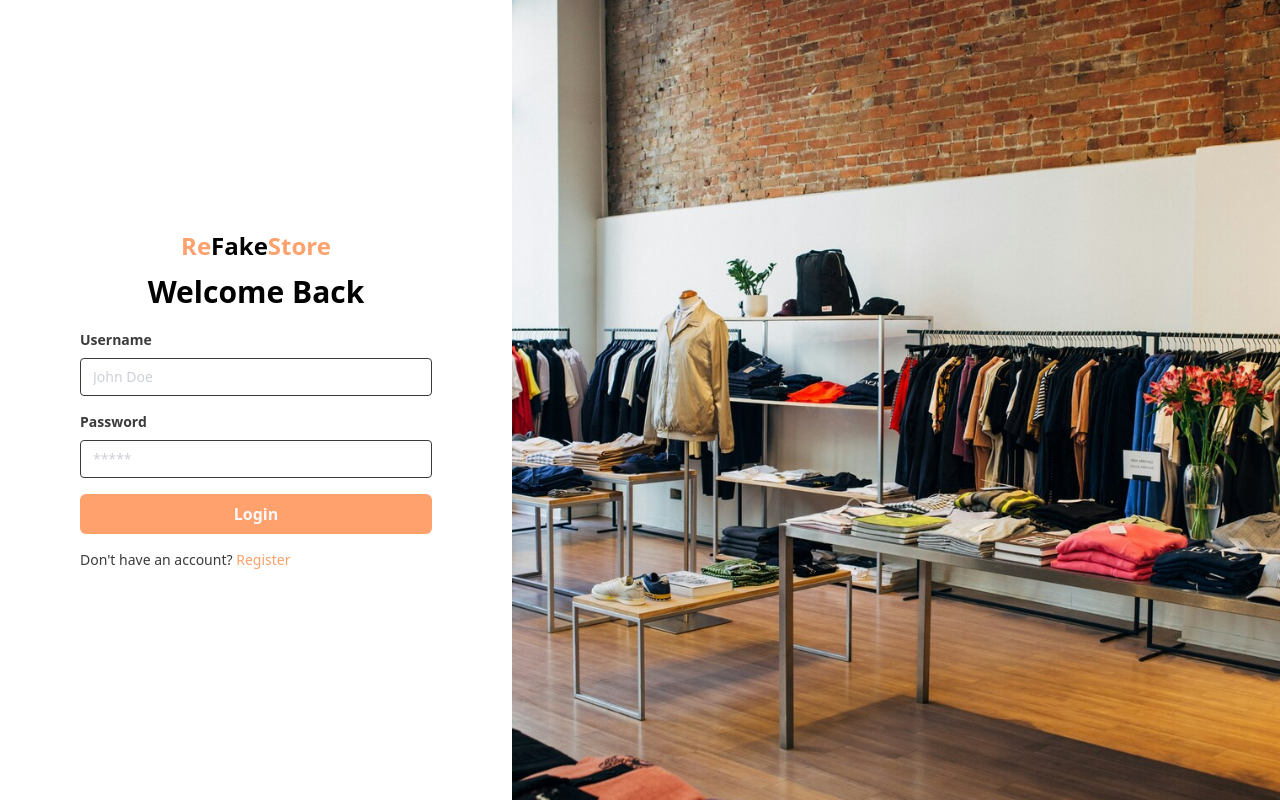
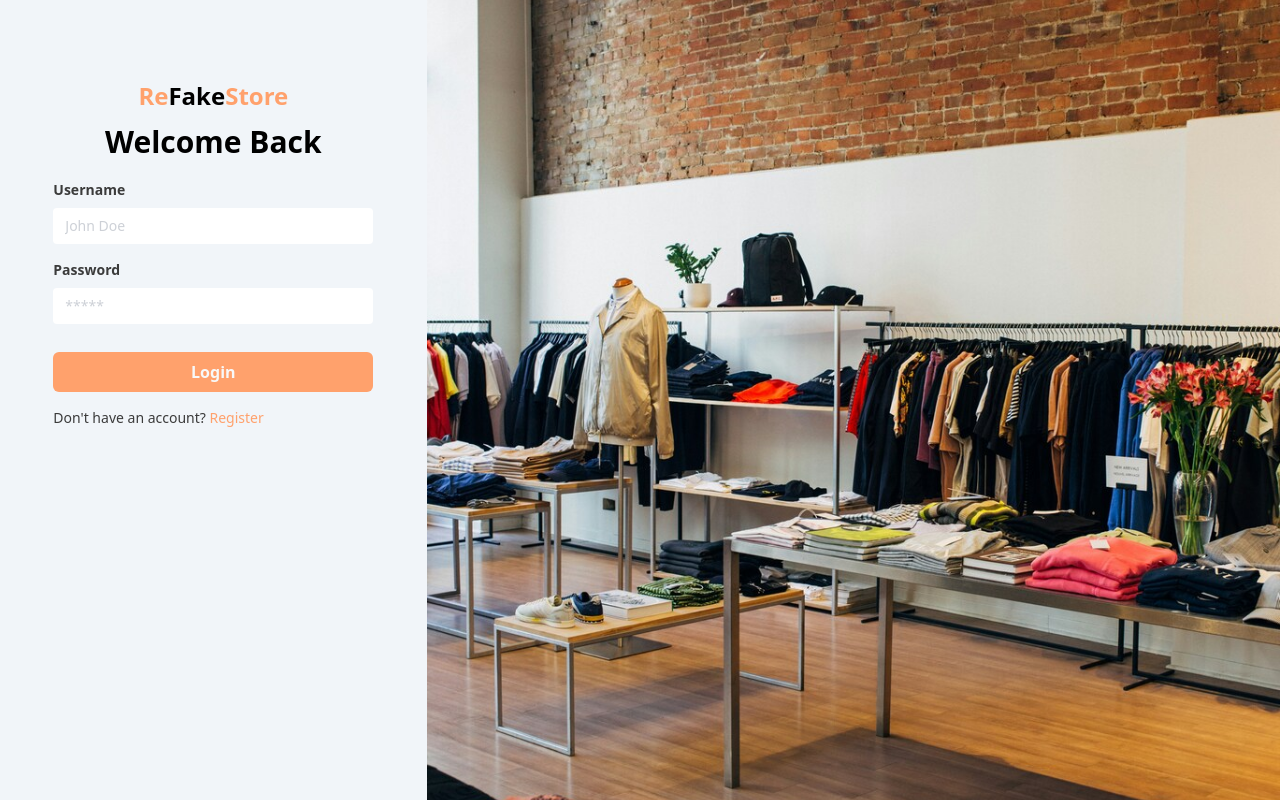
Before and after one commit to foolais/react-fakestore, a React (Vite) app: page /login in a window 1280 px wide. Built offline with nearby package versions, Linux system fonts and the light colour scheme.

Commit message:
adjust authlayout, add link title

```diff
--- a/src/components/Elements/Input/Input.jsx
+++ b/src/components/Elements/Input/Input.jsx
@@ -7,7 +7,7 @@ const Input = (props) => {
       type={type}
       name={name}
       placeholder={placeholder}
-      className="text-sm rounded border border-secondary w-full py-2 px-3 placeholder:opacity-50"
+      className="text-sm rounded w-full py-2 px-3 placeholder:opacity-50 focus:outline-none focus:border focus:border-primary "
     />
   );
 };
--- a/src/components/Elements/Title/index.jsx
+++ b/src/components/Elements/Title/index.jsx
@@ -1,11 +1,14 @@
 /* eslint-disable react/prop-types */
+import { Link } from "react-router-dom";
 const Title = ({ classname }) => {
   return (
-    <h1 className={`font-bold ${classname}`}>
-      <span className="text-primary">Re</span>
-      Fake
-      <span className="text-primary">Store</span>
-    </h1>
+    <Link to={"/"}>
+      <h1 className={`font-bold ${classname}`}>
+        <span className="text-primary">Re</span>
+        Fake
+        <span className="text-primary">Store</span>
+      </h1>
+    </Link>
   );
 };
 
--- a/src/components/Fragments/FormLogin.jsx
+++ b/src/components/Fragments/FormLogin.jsx
@@ -16,7 +16,7 @@ const FormLogin = () => {
         name="password"
         placeholder="*****"
       />
-      <Button classname="bg-primary w-full">Login</Button>
+      <Button classname="bg-primary w-full mt-3">Login</Button>
     </form>
   );
 };
--- a/src/components/Layout/AuthLayouts.jsx
+++ b/src/components/Layout/AuthLayouts.jsx
@@ -5,13 +5,15 @@ import background from "../../assets/background";
 const AuthLayouts = (props) => {
   const { message, children } = props;
   return (
-    <div className="w-full max-h-screen flex">
-      <div className="w-[40%] flex flex-col justify-center p-20">
-        <Title classname="mb-3 text-center text-2xl" />
-        <p className="font-bold text-3xl mb-5 text-center">{message}</p>
-        {children}
+    <div className="h-screen flex">
+      <div className="w-full lg:w-1/2 xl:w-1/3 h-full flex flex-col items-center py-20 bg-slate-100">
+        <div className="flex flex-col w-3/4">
+          <Title classname="mb-3 text-center text-2xl" />
+          <p className="font-bold text-3xl mb-5 text-center">{message}</p>
+          {children}
+        </div>
       </div>
-      <div className="w-[60%]">
+      <div className="lg:w-1/2 xl:w-2/3">
         <img
           src={background}
           alt="background"
--- a/src/pages/ErrorPage.jsx
+++ b/src/pages/ErrorPage.jsx
@@ -8,7 +8,9 @@ const ErrorPage = () => {
       </h1>
       <p className="text-xl mb-2">Oops...Page not found.</p>
       <Link to={"/"}>
-        <p className="text-md cursor-pointer text-ternary">Homepage</p>
+        <p className="text-md cursor-pointer text-ternary hover:text-secondary">
+          Homepage
+        </p>
       </Link>
     </div>
   );
```
